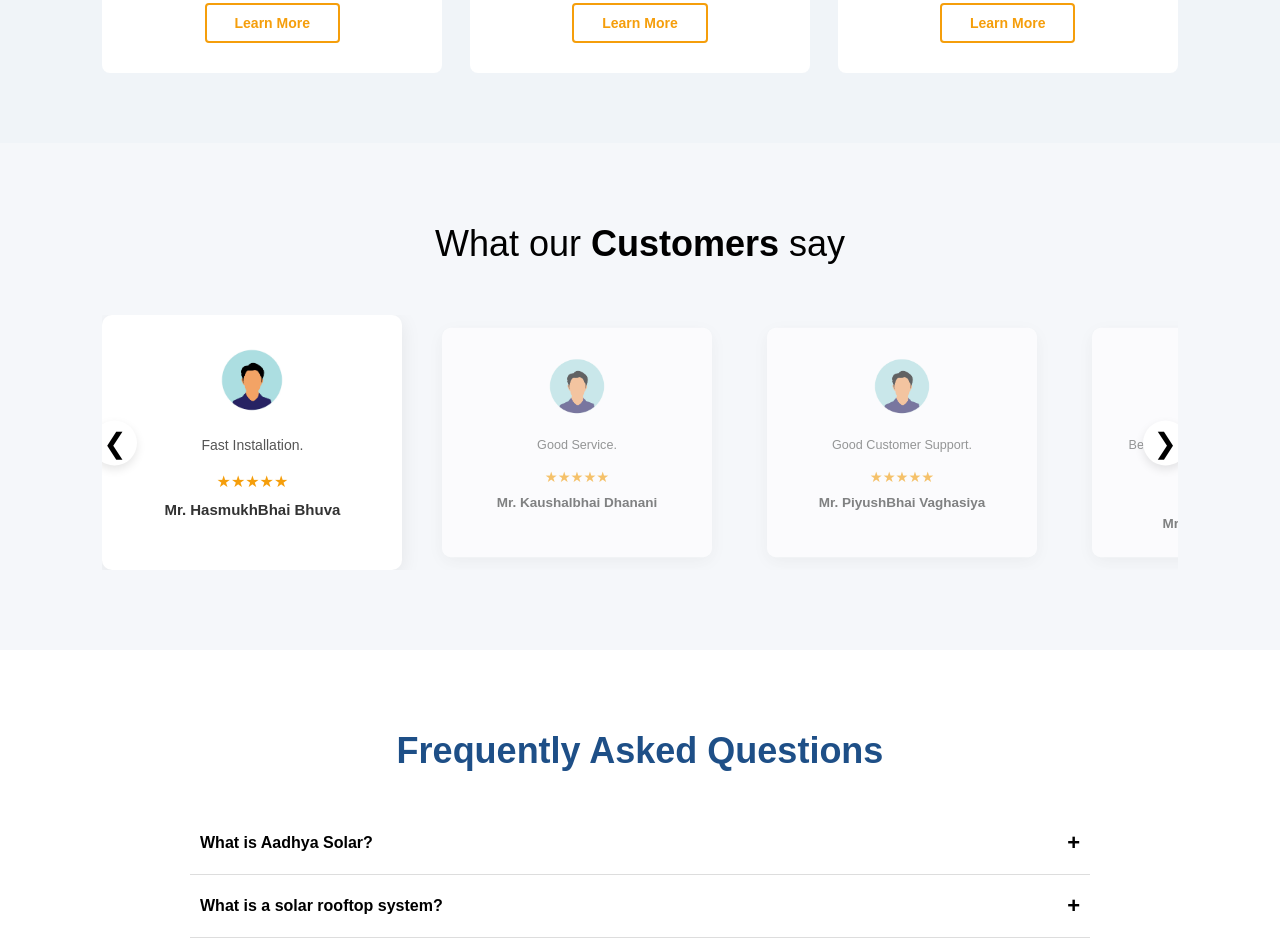
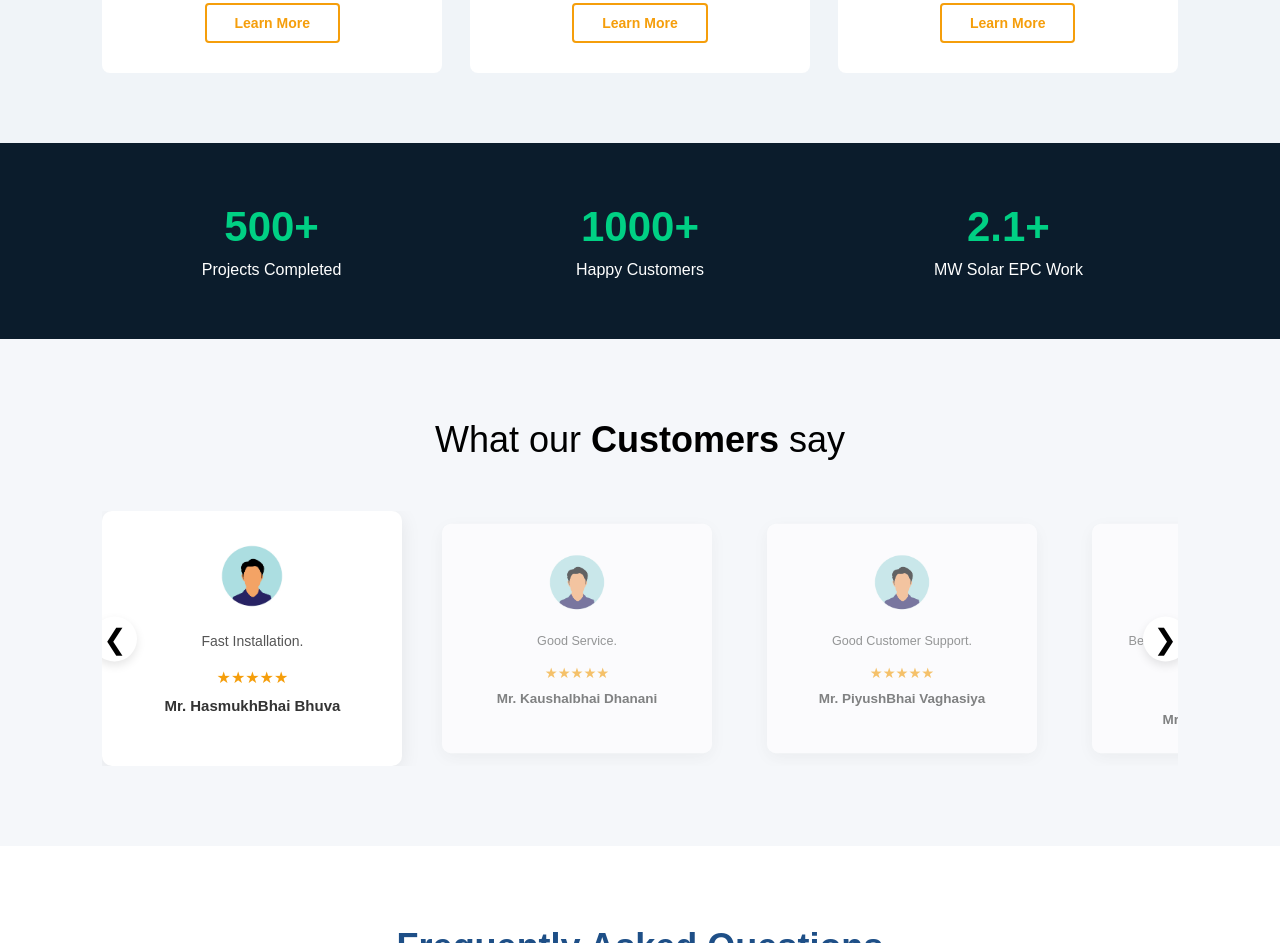
Before and after one commit to Livingroom12/aadhyaSolar, a plain HTML site: page index.html in a window 1280 px wide. Shown: the part 1493-2436 px from the top of the page. Drawn offline with nearby package versions, Linux system fonts and the light colour scheme.

Commit message:
counter add

```diff
--- a/index.html
+++ b/index.html
@@ -8,6 +8,41 @@
   <link rel="stylesheet" href="https://cdnjs.cloudflare.com/ajax/libs/font-awesome/6.5.0/css/all.min.css">
   <link rel="stylesheet" href="style.css">
 </head>
+
+
+<style>
+  /* COUNTER SECTION */
+.counter {
+  background: #0b1c2c;
+  padding: 60px 8%;
+  text-align: center;
+  color: #fff;
+}
+
+.counter-container {
+  display: flex;
+  justify-content: space-around;
+  flex-wrap: wrap;
+  gap: 30px;
+}
+
+.counter-box {
+  flex: 1 1 200px;
+}
+
+.counter-box h2 {
+  font-size: 42px;
+  color: #00d084;
+  font-weight: 700;
+}
+
+.counter-box p {
+  font-size: 16px;
+  margin-top: 10px;
+}
+</style>
+
+
 
 <body>
 
@@ -67,6 +102,30 @@
 
     </div>
   </section>
+
+
+
+<!-- COUNTER SECTION -->
+<section class="counter">
+  <div class="counter-container">
+
+    <div class="counter-box">
+      <h2 class="count" data-target="500">0+</h2>
+      <p>Projects Completed</p>
+    </div>
+
+    <div class="counter-box">
+      <h2 class="count" data-target="1000">0+</h2>
+      <p>Happy Customers</p>
+    </div>
+
+    <div class="counter-box">
+      <h2 class="count" data-target="2.1">0+</h2>
+      <p>MW Solar EPC Work</p>
+    </div>
+
+  </div>
+</section>
 
 
   <!-- TESTIMONIAL SECTION -->
--- a/script.js
+++ b/script.js
@@ -141,3 +141,47 @@ if (form) {
       });
   });
 }
+
+
+
+// =================Counter========================
+
+
+
+const counters = document.querySelectorAll('.count');
+
+function runCounter() {
+  counters.forEach(counter => {
+    const target = parseFloat(counter.getAttribute('data-target'));
+    let count = 0;
+
+    const speed = 100;
+
+    function updateCount() {
+      const increment = target / speed;
+
+      if (count < target) {
+        count += increment;
+
+        if (target % 1 !== 0) {
+          counter.innerText = count.toFixed(1) + "+";
+        } else {
+          counter.innerText = Math.ceil(count) + "+";
+        }
+
+        setTimeout(updateCount, 20);
+      } else {
+        if (target % 1 !== 0) {
+          counter.innerText = target.toFixed(1) + "+";
+        } else {
+          counter.innerText = target + "+";
+        }
+      }
+    }
+
+    updateCount();
+  });
+}
+
+// ✅ Run when page loads
+window.addEventListener("load", runCounter);
```
